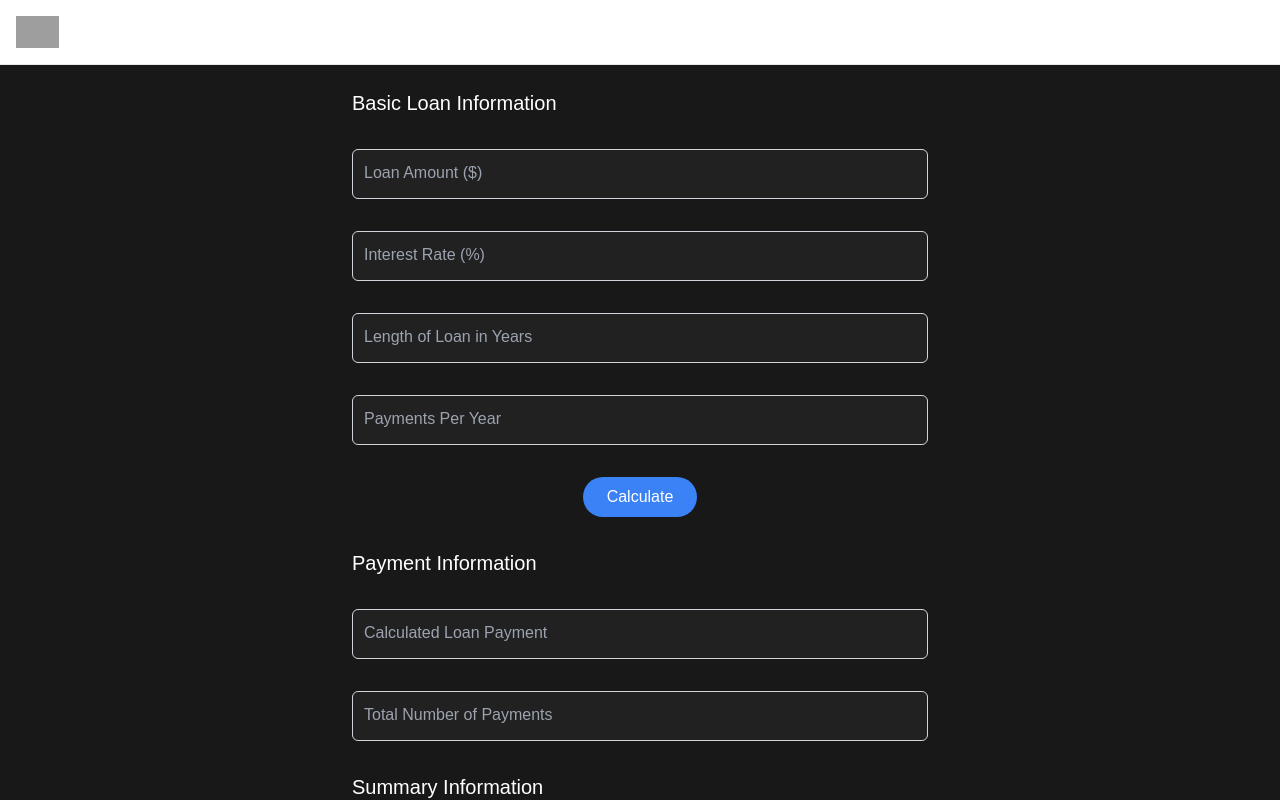
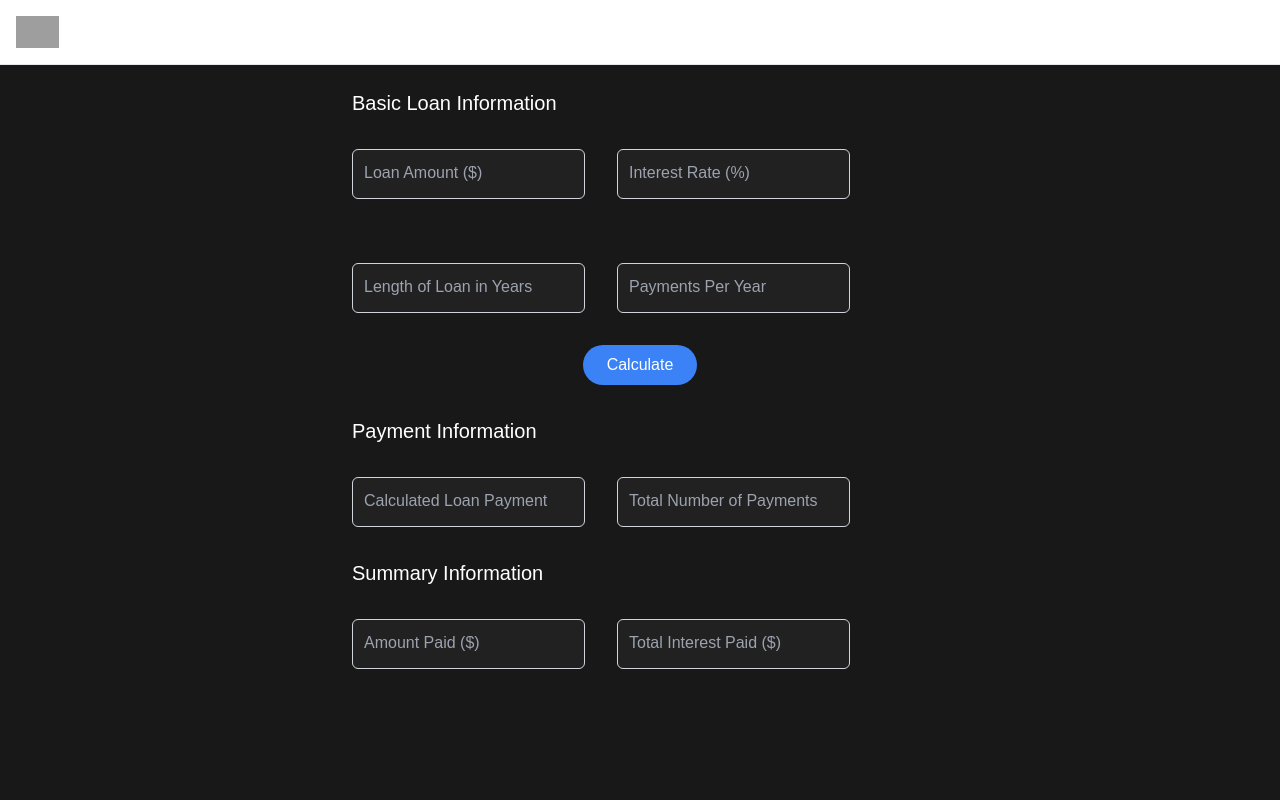
Before and after one commit to hakeem-jc/loan-calculator, a Next.js app: page / in a window 1280 px wide. Shown: the top 800 px of the page. Built offline with nearby package versions, Linux system fonts and the light colour scheme; grey boxes are pictures that could not be loaded.

Commit message:
feat: Adjust layout with a flex container

```diff
--- /dev/null
+++ b/app/components/InputContainer.tsx
@@ -0,0 +1,15 @@
+import React, { ReactNode } from "react";
+
+interface InputContainerProps {
+  children: ReactNode;
+}
+
+const InputContainer: React.FC<InputContainerProps> = ({ children }) => {
+  return (
+    <div className="flex gap-8 items-center">
+      {children}
+    </div>
+  );
+};
+
+export default InputContainer;
--- a/app/page.tsx
+++ b/app/page.tsx
@@ -1,6 +1,7 @@
 "use client";
 import { useForm, SubmitHandler } from "react-hook-form";
 import Input from "./components/Input";
+import InputContainer from "./components/InputContainer";
 
 type FormData = {
   loanAmount: string;
@@ -18,7 +19,7 @@ export default function Home() {
     register,
     handleSubmit,
     formState: { errors },
-    setValue
+    setValue,
   } = useForm<FormData>();
 
   const calculate = (e: React.FormEvent<HTMLFormElement>) => {
@@ -51,7 +52,8 @@ export default function Home() {
         </div>
       </nav>
 
-      <form className="max-w-xl flex flex-col mx-auto"
+      <form
+        className="max-w-xl flex flex-col mx-auto"
         onSubmit={(e) => {
           e.preventDefault(); // Prevent default form submission behavior
           handleSubmit(onSubmit)(e); // Pass the event to React Hook Form
@@ -59,6 +61,7 @@ export default function Home() {
       >
         <h2 className="text-xl pt-6">Basic Loan Information</h2>
         <div className="  ">
+          <InputContainer>
             <Input
               id="loanAmount"
               label="Loan Amount ($)"
@@ -80,7 +83,9 @@ export default function Home() {
               placeholder="8.45"
               validationRules={{ required: "Interest Rate is required" }}
             />
+          </InputContainer>
 
+          <InputContainer>
             <Input
               id="lengthOfLoan"
               label="Length of Loan in Years"
@@ -104,6 +109,7 @@ export default function Home() {
               placeholder="12"
               validationRules={{ required: "Payments Per Year is required" }}
             />
+          </InputContainer>
 
           <div className="text-center">
             <button className="bg-blue-500 px-6 py-2 rounded-full hover:bg-blue-400">
@@ -115,6 +121,7 @@ export default function Home() {
         <div className="mt-8">
           <h2 className="text-xl">Payment Information</h2>
 
+          <InputContainer>
             <Input
               id="calculatedLoanPayment"
               label="Calculated Loan Payment"
@@ -134,9 +141,10 @@ export default function Home() {
               error={errors.totalNumberOfPayments?.message}
               disabled={true}
             />
-
+          </InputContainer>
           <h2 className="text-xl">Summary Information</h2>
 
+          <InputContainer>
             <Input
               id="amountPaid"
               label="Amount Paid ($)"
@@ -156,6 +164,7 @@ export default function Home() {
               error={errors.totalInterestPaid?.message}
               disabled={true}
             />
+          </InputContainer>
         </div>
       </form>
     </main>
```
Lines whose indentation alone changed are shown as unchanged.
